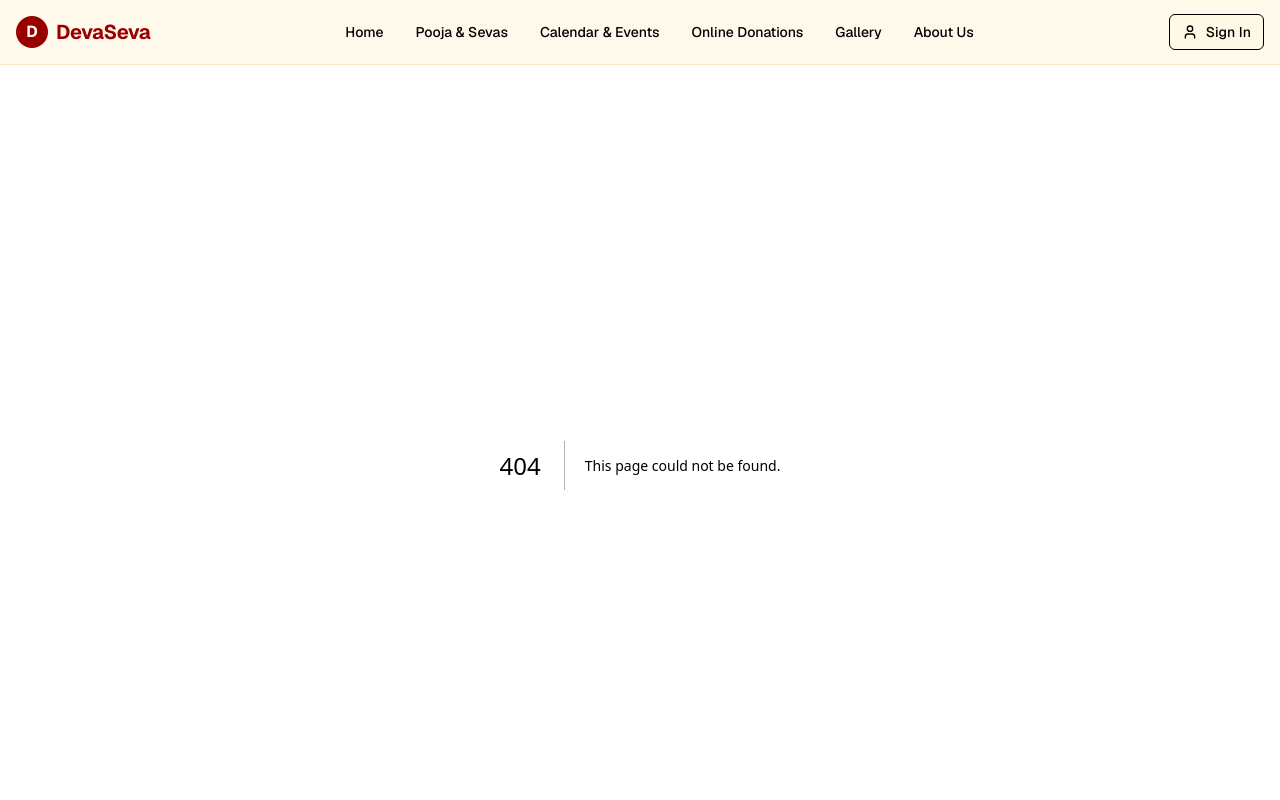
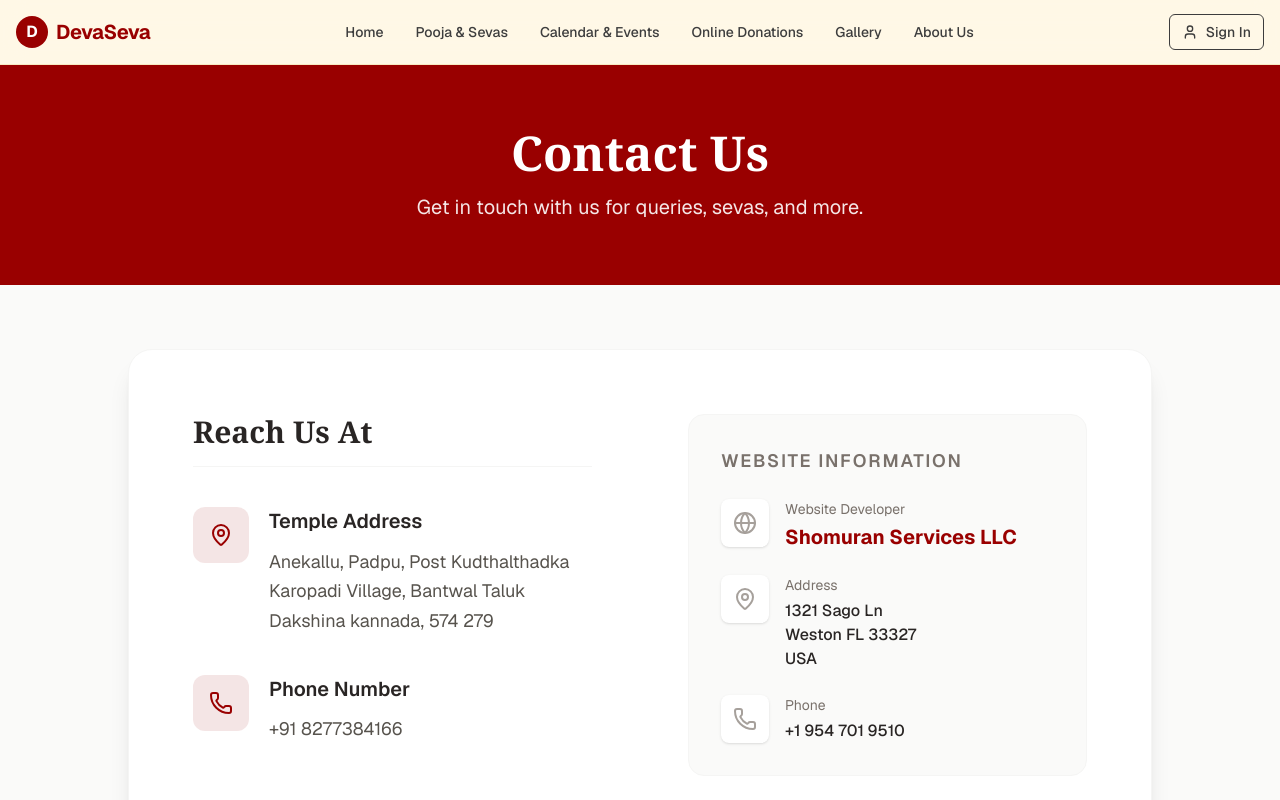
Before and after one commit to shomuranservices/devaseva-web, a Next.js app: page /contact in a window 1280 px wide. Before the commit this address had no page. Shown: the top 800 px of the page. Built offline with nearby package versions, Linux system fonts and the light colour scheme.

Commit message:
Update Contact page with Temple and Developer details

```diff
--- /dev/null
+++ b/app/contact/page.tsx
@@ -0,0 +1,104 @@
+import { MapPin, Phone, Mail, Globe } from "lucide-react";
+
+export default function ContactPage() {
+    return (
+        <div className="flex flex-col min-h-[calc(100vh-4rem)] bg-stone-50">
+            {/* Header */}
+            <section className="bg-primary py-16 text-white text-center">
+                <div className="container mx-auto px-4">
+                    <h1 className="text-4xl md:text-5xl font-bold font-serif mb-4">Contact Us</h1>
+                    <p className="text-xl opacity-90 max-w-2xl mx-auto">
+                        Get in touch with us for queries, sevas, and more.
+                    </p>
+                </div>
+            </section>
+
+            <div className="container mx-auto px-4 py-16">
+                <div className="max-w-5xl mx-auto bg-white rounded-3xl p-8 md:p-16 shadow-xl border border-stone-100">
+                    <div className="grid grid-cols-1 md:grid-cols-2 gap-12 md:gap-24">
+
+                        {/* Contact Details */}
+                        <div className="space-y-10">
+                            <h2 className="text-3xl font-bold text-stone-800 font-serif border-b border-stone-100 pb-4">
+                                Reach Us At
+                            </h2>
+
+                            <div className="flex items-start gap-5">
+                                <div className="bg-primary/10 p-4 rounded-xl text-primary shrink-0">
+                                    <MapPin className="size-6" />
+                                </div>
+                                <div>
+                                    <h3 className="font-semibold text-xl text-stone-800 mb-3">Temple Address</h3>
+                                    <address className="text-stone-600 leading-relaxed not-italic text-lg">
+                                        <p>Anekallu, Padpu, Post Kudthalthadka</p>
+                                        <p>Karopadi Village, Bantwal Taluk</p>
+                                        <p>Dakshina kannada, 574 279</p>
+                                    </address>
+                                </div>
+                            </div>
+
+                            <div className="flex items-start gap-5">
+                                <div className="bg-primary/10 p-4 rounded-xl text-primary shrink-0">
+                                    <Phone className="size-6" />
+                                </div>
+                                <div>
+                                    <h3 className="font-semibold text-xl text-stone-800 mb-3">Phone Number</h3>
+                                    <a href="tel:+918277384166" className="text-stone-600 text-lg hover:text-primary transition-colors">
+                                        +91 8277384166
+                                    </a>
+                                </div>
+                            </div>
+                        </div>
+
+                        {/* Developer Info */}
+                        <div className="space-y-10">
+                            <div className="bg-stone-50 p-8 rounded-2xl border border-stone-100">
+                                <h3 className="font-semibold text-lg text-stone-500 uppercase tracking-widest mb-6">
+                                    Website Information
+                                </h3>
+
+                                <div className="flex flex-col gap-6">
+                                    <div className="flex items-start gap-4">
+                                        <div className="bg-white p-3 rounded-lg shadow-sm text-stone-400 shrink-0">
+                                            <Globe className="size-6" />
+                                        </div>
+                                        <div>
+                                            <p className="text-sm text-stone-500 mb-1">Website Developer</p>
+                                            <p className="text-xl font-bold text-primary">Shomuran Services LLC</p>
+                                        </div>
+                                    </div>
+
+                                    <div className="flex items-start gap-4">
+                                        <div className="bg-white p-3 rounded-lg shadow-sm text-stone-400 shrink-0">
+                                            <MapPin className="size-6" />
+                                        </div>
+                                        <div>
+                                            <p className="text-sm text-stone-500 mb-1">Address</p>
+                                            <address className="text-stone-800 not-italic font-medium">
+                                                <p>1321 Sago Ln</p>
+                                                <p>Weston FL 33327</p>
+                                                <p>USA</p>
+                                            </address>
+                                        </div>
+                                    </div>
+
+                                    <div className="flex items-start gap-4">
+                                        <div className="bg-white p-3 rounded-lg shadow-sm text-stone-400 shrink-0">
+                                            <Phone className="size-6" />
+                                        </div>
+                                        <div>
+                                            <p className="text-sm text-stone-500 mb-1">Phone</p>
+                                            <a href="tel:+19547019510" className="text-stone-800 font-medium hover:text-primary transition-colors">
+                                                +1 954 701 9510
+                                            </a>
+                                        </div>
+                                    </div>
+                                </div>
+                            </div>
+                        </div>
+                    </div>
+                </div>
+            </div>
+        </div>
+    );
+}
```
